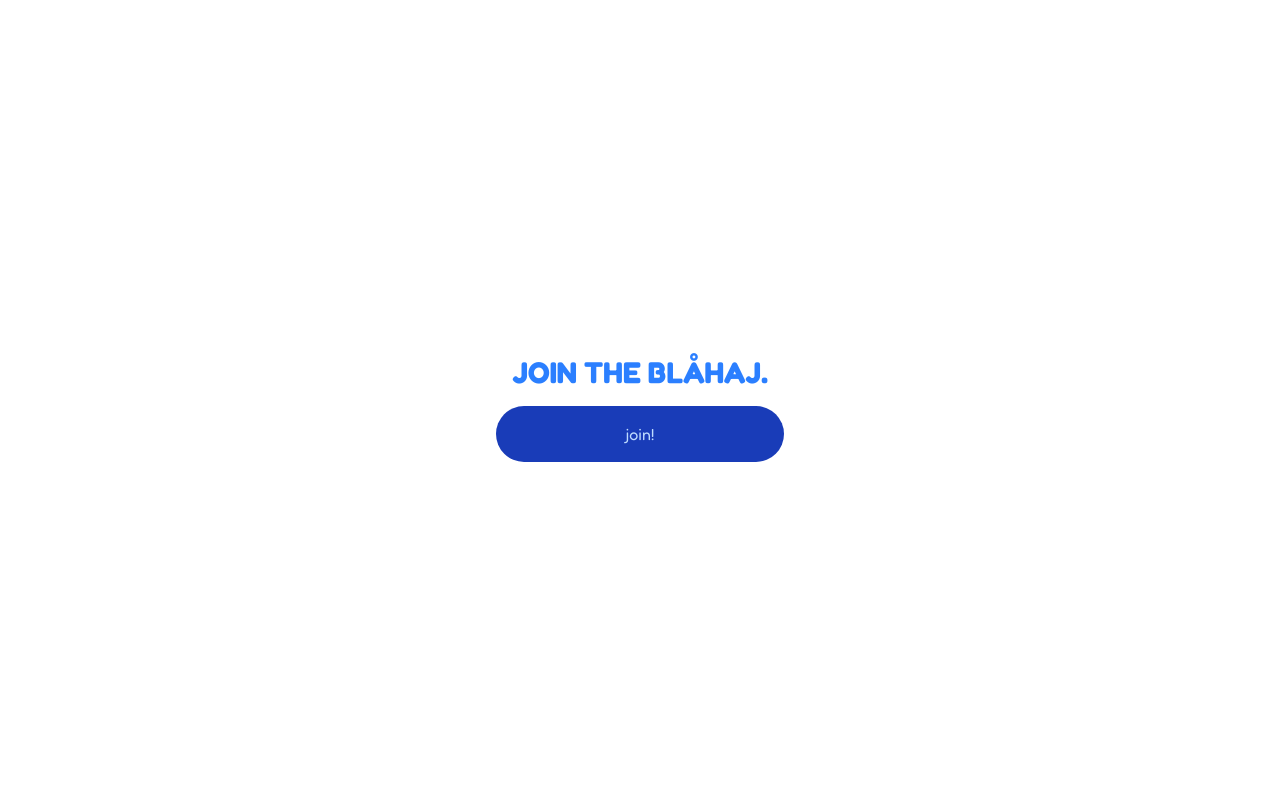
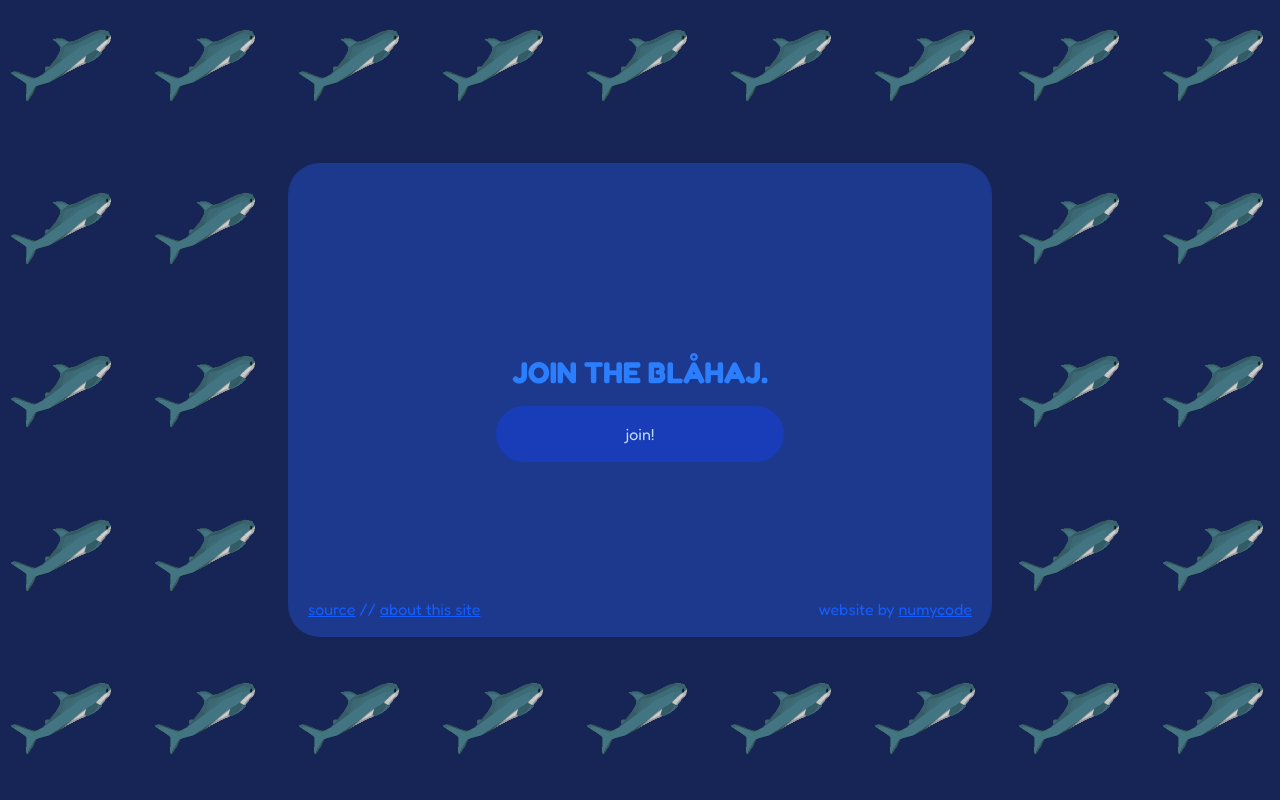
Before and after one commit to numycode/jointheblahaj, a Flask app: template templates/index.html in a window 1280 px wide. Run offline with Flask 3, Linux system fonts and the light colour scheme; the template is opened without the code that fills it, so the values that code supplies are empty.

Commit message:
improved index, etc

```diff
--- a/static/style.css
+++ b/static/style.css
@@ -8,13 +8,19 @@
     --font-mono: ui-monospace, SFMono-Regular, Menlo, Monaco, Consolas, "Liberation Mono",
       "Courier New", monospace;
     --color-blue-200: oklch(88.2% 0.059 254.128);
+    --color-blue-400: oklch(70.7% 0.165 254.624);
     --color-blue-500: oklch(62.3% 0.214 259.815);
+    --color-blue-600: oklch(54.6% 0.245 262.881);
     --color-blue-800: oklch(42.4% 0.199 265.638);
+    --color-blue-900: oklch(37.9% 0.146 265.522);
     --color-blue-950: oklch(28.2% 0.091 267.935);
     --spacing: 0.25rem;
     --text-3xl: 1.875rem;
     --text-3xl--line-height: calc(2.25 / 1.875);
     --font-weight-bold: 700;
+    --radius-2xl: 1rem;
+    --radius-3xl: 1.5rem;
+    --radius-4xl: 2rem;
     --default-font-family: var(--font-sans);
     --default-mono-font-family: var(--font-mono);
     --font-display: 'Fredoka', ui-sans-serif, system-ui, sans-serif;
@@ -169,8 +175,59 @@
   }
 }
 @layer utilities {
+  .absolute {
+    position: absolute;
+  }
+  .relative {
+    position: relative;
+  }
   .static {
     position: static;
+  }
+  .right-5 {
+    right: calc(var(--spacing) * 5);
+  }
+  .bottom-0 {
+    bottom: 0;
+  }
+  .bottom-1 {
+    bottom: var(--spacing);
+  }
+  .bottom-3 {
+    bottom: calc(var(--spacing) * 3);
+  }
+  .bottom-4 {
+    bottom: calc(var(--spacing) * 4);
+  }
+  .left-0 {
+    left: 0;
+  }
+  .left-1 {
+    left: var(--spacing);
+  }
+  .left-2 {
+    left: calc(var(--spacing) * 2);
+  }
+  .left-3 {
+    left: calc(var(--spacing) * 3);
+  }
+  .left-4 {
+    left: calc(var(--spacing) * 4);
+  }
+  .left-5 {
+    left: calc(var(--spacing) * 5);
+  }
+  .col-span-5 {
+    grid-column: span 5 / span 5;
+  }
+  .col-start-3 {
+    grid-column-start: 3;
+  }
+  .row-span-3 {
+    grid-row: span 3 / span 3;
+  }
+  .row-start-2 {
+    grid-row-start: 2;
   }
   .mx-4 {
     margin-inline: calc(var(--spacing) * 4);
@@ -181,17 +238,29 @@
   .flex {
     display: flex;
   }
+  .grid {
+    display: grid;
+  }
   .table {
     display: table;
   }
   .min-h-screen {
     min-height: 100vh;
   }
+  .w-full {
+    width: 100%;
+  }
   .border-collapse {
     border-collapse: collapse;
   }
   .resize {
     resize: both;
+  }
+  .grid-cols-9 {
+    grid-template-columns: repeat(9, minmax(0, 1fr));
+  }
+  .grid-rows-5 {
+    grid-template-rows: repeat(5, minmax(0, 1fr));
   }
   .flex-col {
     flex-direction: column;
@@ -208,6 +277,18 @@
   .justify-center {
     justify-content: center;
   }
+  .gap-4 {
+    gap: calc(var(--spacing) * 4);
+  }
+  .rounded-2xl {
+    border-radius: var(--radius-2xl);
+  }
+  .rounded-3xl {
+    border-radius: var(--radius-3xl);
+  }
+  .rounded-4xl {
+    border-radius: var(--radius-4xl);
+  }
   .rounded-full {
     border-radius: calc(infinity * 1px);
   }
@@ -215,8 +296,17 @@
     border-style: var(--tw-border-style);
     border-width: 1px;
   }
+  .bg-blue-400 {
+    background-color: var(--color-blue-400);
+  }
+  .bg-blue-600 {
+    background-color: var(--color-blue-600);
+  }
   .bg-blue-800 {
     background-color: var(--color-blue-800);
+  }
+  .bg-blue-900 {
+    background-color: var(--color-blue-900);
   }
   .bg-blue-950 {
     background-color: var(--color-blue-950);
@@ -246,6 +336,9 @@
   }
   .text-blue-500 {
     color: var(--color-blue-500);
+  }
+  .text-blue-600 {
+    color: var(--color-blue-600);
   }
   .underline {
     text-decoration-line: underline;
--- a/templates/index.html
+++ b/templates/index.html
@@ -1,15 +1,47 @@
 <!DOCTYPE html>
-<html lang="en">
+<html lang="en" class="bg-blue-950">
     <head>
         <meta charset="UTF-8">
         <meta name="viewport" content="width=device-width, initial-scale=1.0">
         <title>Join The Blåhaj.</title>
         <link rel="stylesheet" href="../static/style.css"> <!-- <link rel="stylesheet" href="{{ url_for('static', filename='style.css') }}"> -->
     </head>
-    <body class="font-display min-h-screen flex items-center justify-center">
-        <div class="flex flex-wrap content-center justify-center flex-col">
+    <body class="font-display min-h-screen grid grid-cols-9 grid-rows-5 gap-4">
+        <img class="w-full" src="../static/images/blahaj.gif" alt="A blåhaj"><!-- 1 -->
+        <img class="w-full" src="../static/images/blahaj.gif" alt="A blåhaj"><!-- 2 -->
+        <img class="w-full" src="../static/images/blahaj.gif" alt="A blåhaj"><!-- 3 -->
+        <img class="w-full" src="../static/images/blahaj.gif" alt="A blåhaj"><!-- 4 -->
+        <img class="w-full" src="../static/images/blahaj.gif" alt="A blåhaj"><!-- 5 -->
+        <img class="w-full" src="../static/images/blahaj.gif" alt="A blåhaj"><!-- 6 -->
+        <img class="w-full" src="../static/images/blahaj.gif" alt="A blåhaj"><!-- 7 -->
+        <img class="w-full" src="../static/images/blahaj.gif" alt="A blåhaj"><!-- 8 -->
+        <img class="w-full" src="../static/images/blahaj.gif" alt="A blåhaj"><!-- 9 -->
+        <img class="w-full" src="../static/images/blahaj.gif" alt="A blåhaj"><!-- 10 -->
+        <img class="w-full" src="../static/images/blahaj.gif" alt="A blåhaj"><!-- 11 -->
+        <img class="w-full" src="../static/images/blahaj.gif" alt="A blåhaj"><!-- 12 -->
+        <img class="w-full" src="../static/images/blahaj.gif" alt="A blåhaj"><!-- 13 -->
+        <img class="w-full" src="../static/images/blahaj.gif" alt="A blåhaj"><!-- 15 -->
+        <img class="w-full" src="../static/images/blahaj.gif" alt="A blåhaj"><!-- 16 -->
+        <img class="w-full" src="../static/images/blahaj.gif" alt="A blåhaj"><!-- 17 -->
+        <img class="w-full" src="../static/images/blahaj.gif" alt="A blåhaj"><!-- 18 -->
+        <img class="w-full" src="../static/images/blahaj.gif" alt="A blåhaj"><!-- 19 -->
+        <img class="w-full" src="../static/images/blahaj.gif" alt="A blåhaj"><!-- 20 -->
+        <img class="w-full" src="../static/images/blahaj.gif" alt="A blåhaj"><!-- 21 -->
+        <img class="w-full" src="../static/images/blahaj.gif" alt="A blåhaj"><!-- 22 -->
+        <img class="w-full" src="../static/images/blahaj.gif" alt="A blåhaj"><!-- 23 -->
+        <img class="w-full" src="../static/images/blahaj.gif" alt="A blåhaj"><!-- 25 -->
+        <img class="w-full" src="../static/images/blahaj.gif" alt="A blåhaj"><!-- 26 -->
+        <img class="w-full" src="../static/images/blahaj.gif" alt="A blåhaj"><!-- 27 -->
+        <img class="w-full" src="../static/images/blahaj.gif" alt="A blåhaj"><!-- 28 -->
+        <img class="w-full" src="../static/images/blahaj.gif" alt="A blåhaj"><!-- 29 -->
+        <img class="w-full" src="../static/images/blahaj.gif" alt="A blåhaj"><!-- 30 -->
+        <img class="w-full" src="../static/images/blahaj.gif" alt="A blåhaj"><!-- 31 -->
+        <img class="w-full" src="../static/images/blahaj.gif" alt="A blåhaj"><!-- 32 -->
+        <div class="flex flex-wrap content-center justify-center flex-col col-start-3 row-start-2 col-span-5 row-span-3 bg-blue-900 rounded-4xl relative">
             <h1 class="font-bold text-blue-500 text-3xl my-4 mx-4 text-center">JOIN THE BLÅHAJ.</h1>
             <button onclick="window.location.href='https://slack.com/oauth/v2/authorize?client_id=2210535565.11583581699220&user_scope=users.profile:write&redirect_uri=https://blahaj.numycode.dev/callback'" class="font-display bg-blue-800 p-4 px-8 rounded-full text-blue-200">join!</button>
+            <p class="absolute bottom-4 left-5 text-blue-600"><a class="underline" href="https://github.com/numycode/jointheblahaj">source</a> // <a class="underline" href="#">about this site</a></p>
+            <p class="absolute bottom-4 right-5 text-blue-600">website by <a href="https://numycode.dev" class="underline">numycode</a></p>
         </div>
     </body>
 </html>
```
Also changed, not shown: README.md.
